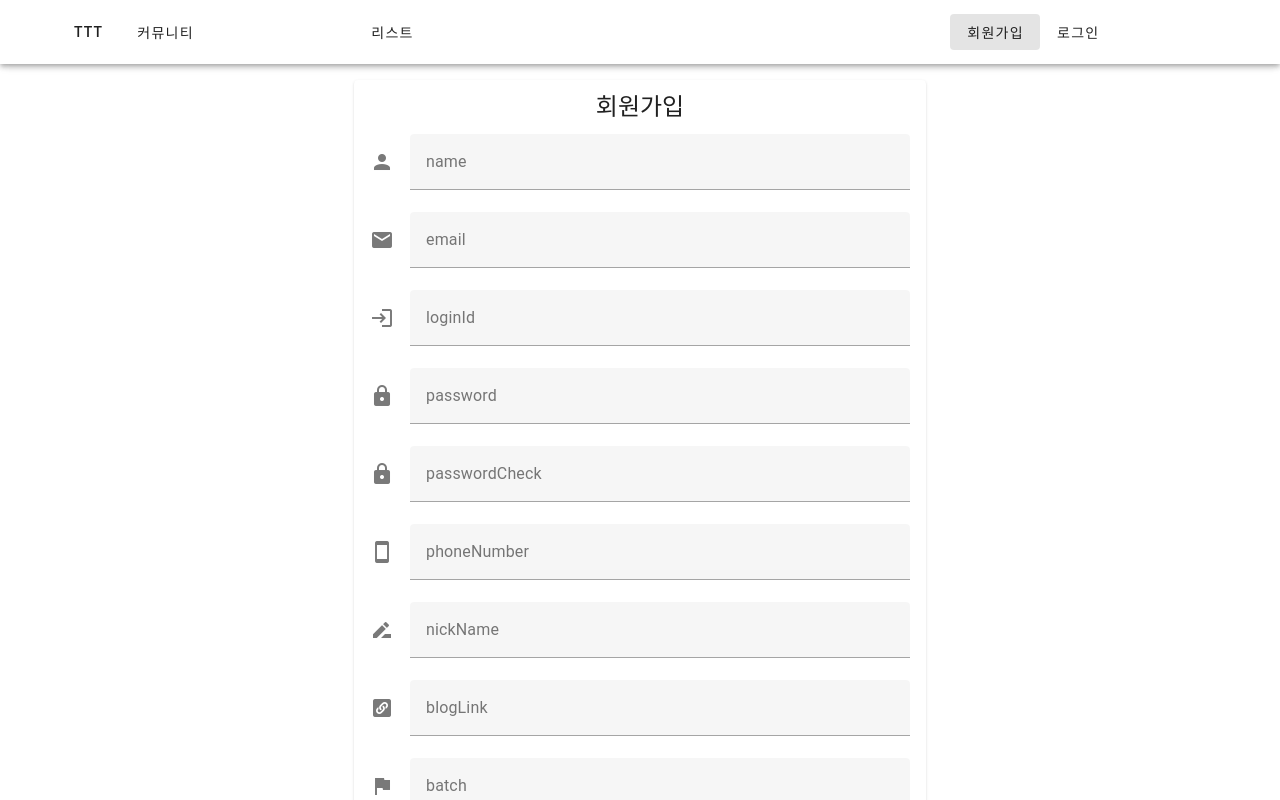
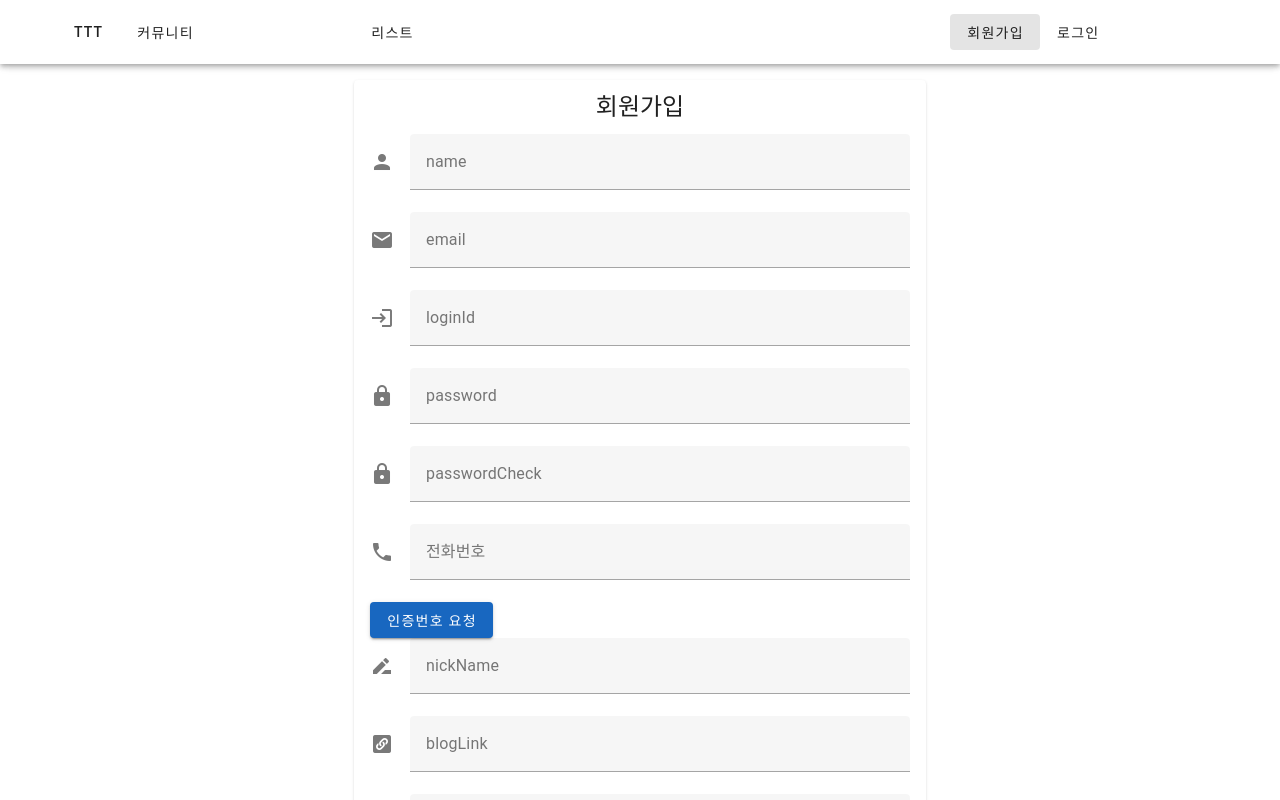
Before and after one commit to luail/ttt_front_deploy_test, a Vue app: page /ttt/user/create in a window 1280 px wide. Shown: the top 800 px of the page. Built offline with nearby package versions, Linux system fonts and the light colour scheme.

Commit message:
휴대폰 인증, 닉네임 forbiddenword check

```diff
--- a/src/views/UserCreate.vue
+++ b/src/views/UserCreate.vue
@@ -41,12 +41,35 @@
                             prepend-icon="mdi-lock"
                             required
                             />
+                            <!-- 전화번호 입력 -->
                                 <v-text-field
-                            label="phoneNumber"
+                                label="전화번호"
                                 v-model="phoneNumber"
-                            prepend-icon="mdi-cellphone"
+                                prepend-icon="mdi-phone"
+                                :disabled="isVerified"
                                 required
                                 />
+                                <v-btn @click="sendAuthCode" :disabled="authSent || isVerified" color="primary">
+                                인증번호 요청
+                                </v-btn>
+
+                                <!-- 인증번호 입력 (전송 후 표시) -->
+                                <div v-if="authSent">
+                                <v-text-field
+                                    label="인증번호"
+                                    v-model="authCode"
+                                    prepend-icon="mdi-key"
+                                    :disabled="isVerified"
+                                    required
+                                />
+                                <v-btn @click="verifyAuthCode" :disabled="isVerified" color="success">
+                                    인증 확인
+                                </v-btn>
+                                </div>
+
+                                <!-- 인증 결과 표시 -->
+                                <p v-if="isVerified" class="text-green">인증 완료! 수정 불가</p>
+                                <p v-if="verifyError" class="text-red">인증 실패! 다시 입력해주세요.</p>
                             <v-text-field
                             label="nickName"
                             v-model="nickName"
@@ -98,21 +121,31 @@ export default {
             loginId:"",
             password:"",
             passwordCheck:"",
-            phoneNumber:"",
+            phoneNumber: "",  // 전화번호 입력 값
+            authCode: "",  // 인증번호 입력 값
+            authSent: false,  // 인증번호 요청 여부
+            isVerified: false,  // 인증 성공 여부
+            verifyError: false,  // 인증 실패 여부
             nickName:"",
             blogLink:"",
             batch:"",
             trueOrFalse:false,
             errorMessage:""
+
         }
     },
     methods: {
         async create() {
                 const data = {
-                    name:this.name, email:this.email,
-                    loginId:this.loginId, password:this.password,
-                    phoneNumber:this.phoneNumber, nickName:this.nickName,
-                    blogLink:this.blogLink, batch:this.batch
+                    name:this.name,
+                    email:this.email,
+                    loginId:this.loginId,
+                    password:this.password,
+                    phoneNumber:this.phoneNumber,
+                    nickName:this.nickName,
+                    blogLink:this.blogLink,
+                    batch:this.batch,
+                    authCode:this.authCode
                 };
 
                 if(this.password != this.passwordCheck) {
@@ -123,14 +156,48 @@ export default {
                     return
                 }
             try{
+                if(this.isVerified){
                     await axios.post(`${process.env.VUE_APP_API_BASE_URL}/user/create`, data)
                     this.$router.push('/')
+                }else{
+                    alert("다시요")
+                }
             }  catch(error) {
                 console.log(error)
                 this.trueOrFalse=true
                 this.errorMessage = error.response.data.status_message
             }
 
+        },
+        // 인증번호 요청
+        async sendAuthCode() {
+            console.log(this.phoneNumber)
+        try {
+            const response = await axios.post("http://localhost:8080/sms/send-auth", {phoneNumber: this.phoneNumber});
+            console.log("인증번호 전송 결과:", response.data);
+            this.authSent = true; // 인증번호 입력란 활성화
+        } catch (error) {
+            console.error("인증번호 요청 실패", error);
+        }
+        },
+
+        // 인증번호 검증
+        async verifyAuthCode() {
+        try {
+            const response = await axios.post("http://localhost:8080/sms/verify-auth", {phoneNumber: this.phoneNumber,
+            authCode: this.authCode});
+            console.log(response);
+            if (response.data === "인증 성공!") {
+            this.isVerified = true; // 인증 성공하면 입력 비활성화
+            this.verifyError = false;
+            } else {
+            this.verifyError = true;
+            }
+        } catch (error) {
+            console.error("인증 확인 실패", error);
+            this.verifyError = true;
+        }
+        console.log("isVerified 상태:", this.isVerified);
         },
         resetModal() {
             this.trueOrFalse=false
```
Lines whose indentation alone changed are shown as unchanged.
